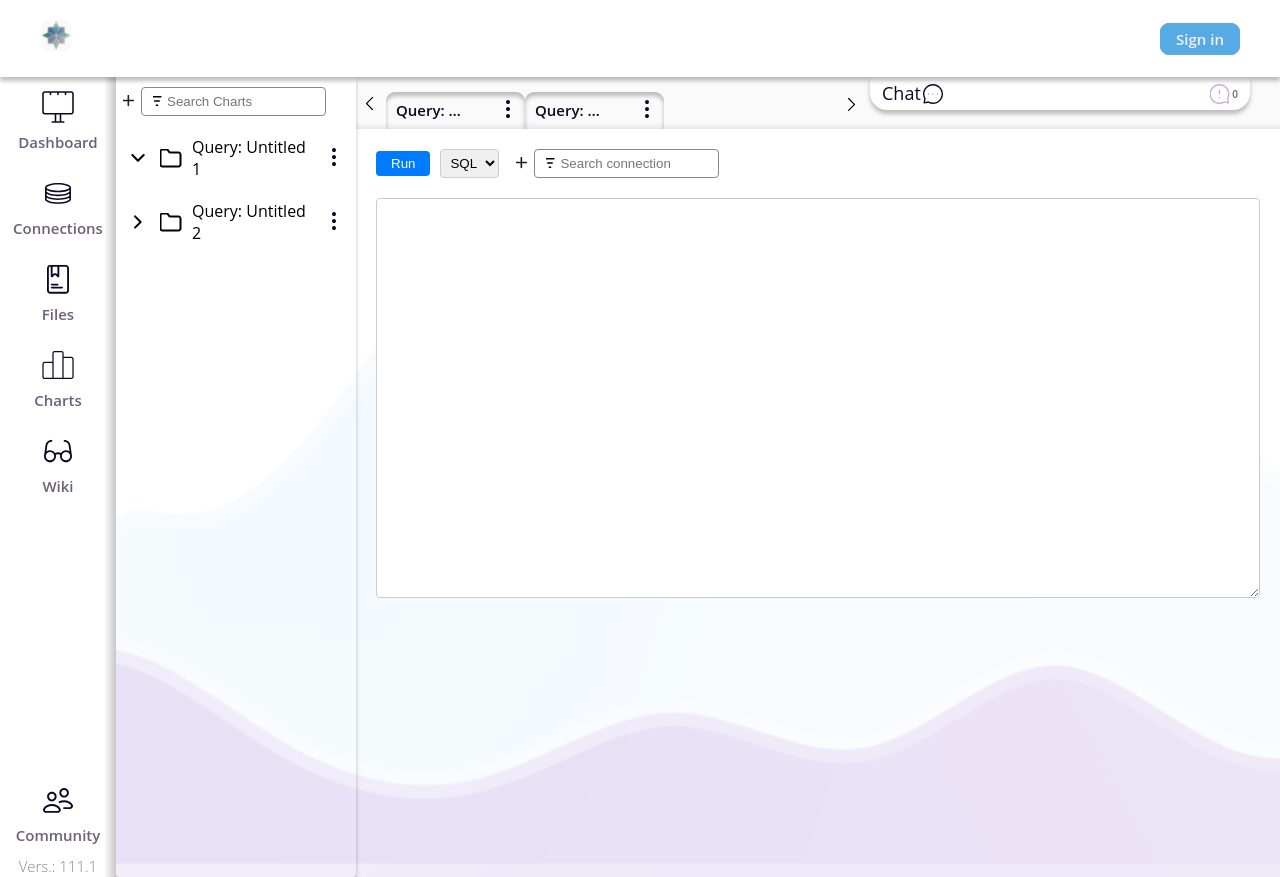
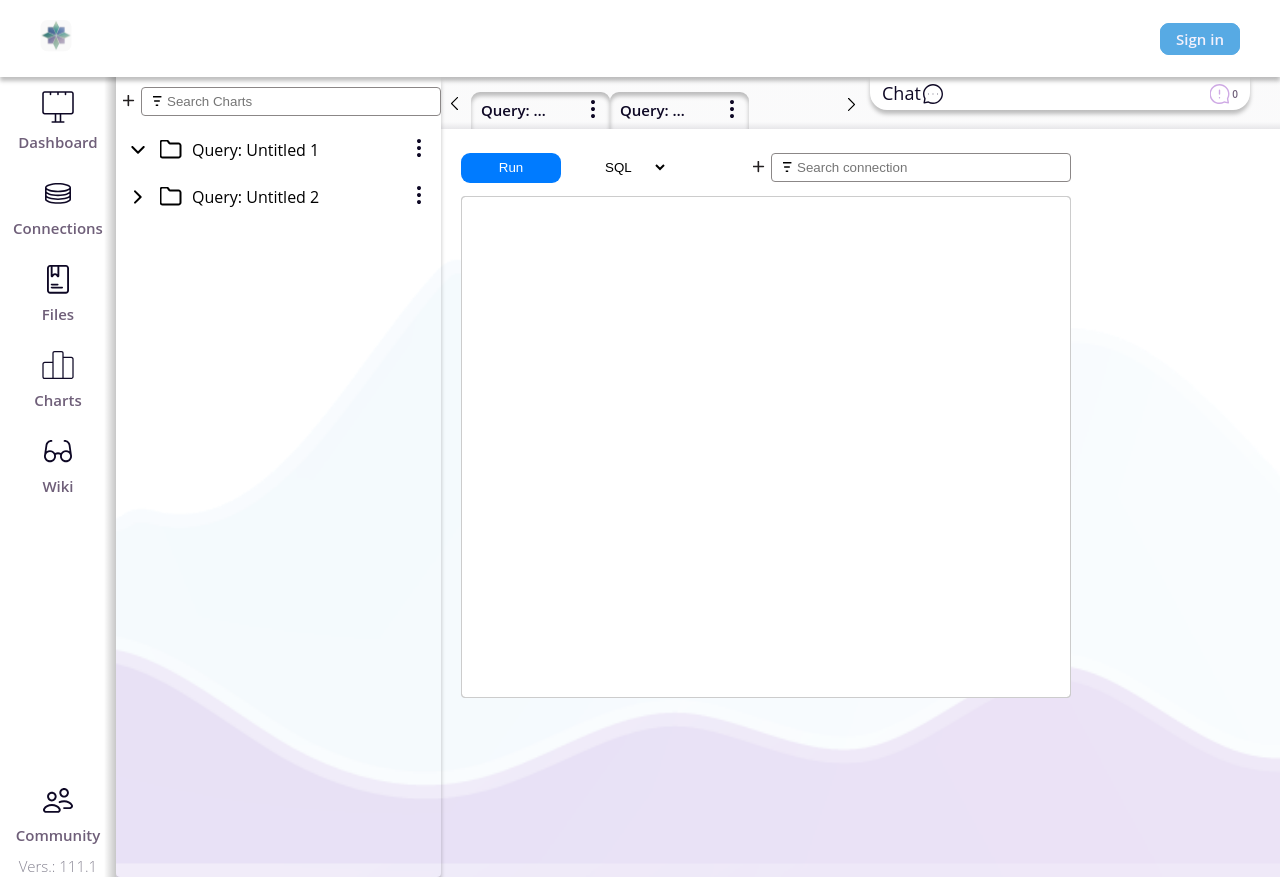
Before and after one commit to MamedovShuxrat/vord-project, a React (Create React App) app: page /charts in a window 1280 px wide. Built offline with nearby package versions, Linux system fonts and the light colour scheme; a web font is replaced by a local one.

Commit message:
tuned elements

```diff
--- a/src/components/Query/Query.jsx
+++ b/src/components/Query/Query.jsx
@@ -5,21 +5,29 @@ import queryStyles from "./query.module.scss";
 const Query = () => {
   const [queryText, setQueryText] = useState(""); // State for the text area
 
+  const getLineNumberedText = () => {
+    const lines = queryText.split("\n");
+    return lines.map((line, index) => `${index + 1}. ${line}`).join("\n");
+  };
+
   return (
     <div className={queryStyles.queryContainer}>
       <div className={queryStyles.tabsActions}>
-        <button className={queryStyles.runButton}>Run</button>
-        <select className={queryStyles.databaseSelect}>
-          <option value="sql">SQL</option>
-          {/* Add more options as necessary */}
-        </select>
+        <div className={queryStyles.actionsBlock}>
+          <button className={queryStyles.runButton}>Run</button>
+          <select className={queryStyles.databaseSelect}>
+            <option value="sql">SQL</option>
+            {/* Add more options as necessary */}
+          </select>
+        </div>
         <SearchBlock placeholder="Search connection" onSearch={() => {}} />
       </div>
 
-      {/* Поле для ввода текста SQL-запроса */}
+      {/* Поле для ввода текста SQL-запроса с порядковыми номерами строк */}
       <div className={queryStyles.queryEditor}>
+        <pre className={queryStyles.queryTextarea}>{getLineNumberedText()}</pre>
         <textarea
-          className={queryStyles.queryTextarea}
+          className={queryStyles.queryTextareaInput}
           value={queryText}
           onChange={(e) => setQueryText(e.target.value)}
           rows="20"
--- a/src/components/Query/query.module.scss
+++ b/src/components/Query/query.module.scss
@@ -2,40 +2,78 @@
   display: flex;
   flex-direction: column;
   padding: 20px;
+  max-width: 650px;
 }
 
 .tabsActions {
   display: flex;
   align-items: center;
-  gap: 10px;
+  justify-content: space-between;
   margin-bottom: 10px;
 }
 
+.actionsBlock {
+  display: flex;
+  align-items: center;
+  gap: 35px;
+}
+
 .runButton {
+  width: 100px;
+  height: 30px;
   background-color: #007bff;
   color: white;
   padding: 5px 15px;
   border: none;
-  border-radius: 4px;
+  border-radius: 9px;
   cursor: pointer;
 }
 
 .databaseSelect {
+  width: 72px;
+  height: 37px;
   padding: 5px;
-  border-radius: 4px;
-  border: 1px solid #ccc;
+  border: none;
+  background-color: transparent;
 }
 
 .queryEditor {
-  margin-top: 10px;
+  display: flex;
+  position: relative;
 }
 
 .queryTextarea {
-  width: 100%;
-  height: 400px; /* Задайте подходящую высоту */
+  font-family: monospace;
+  white-space: pre;
+  margin: 0;
   padding: 10px;
   border: 1px solid #ccc;
   border-radius: 4px;
-  resize: vertical;
-  overflow-y: auto;
+  background-color: white;
+  line-height: 24px;
+  position: absolute;
+  top: 0;
+  left: 0;
+  right: 0;
+  bottom: 0;
+  overflow: hidden;
+  color: transparent; /* Текст скрыт */
+  z-index: 1;
+  pointer-events: none;
 }
+
+.queryTextareaInput {
+  font-family: monospace;
+  padding: 10px;
+  border: 1px solid #ccc;
+  border-radius: 4px;
+  resize: none;
+  line-height: 24px;
+  width: 100%;
+  height: 100%;
+  background-color: transparent;
+  color: black;
+  z-index: 2;
+  position: relative;
+  background-color: transparent;
+}
--- a/src/components/SearchBlock/searchBlock.module.scss
+++ b/src/components/SearchBlock/searchBlock.module.scss
@@ -8,8 +8,8 @@
   border: 1px solid rgb(139, 135, 135);
   border-radius: 4px;
   background: rgba(217, 217, 217, 0);
-    width: 185px;
-    transition: all .3s ease-in-out;
+  width: 300px;
+  transition: all 0.3s ease-in-out;
   outline: none;
 
   &:hover {
@@ -30,7 +30,7 @@
   border: none;
   background: inherit;
   cursor: pointer;
-    transition: all .3s ease-in-out;
+  transition: all 0.3s ease-in-out;
 
   &:hover {
     transform: scale(1.1);
@@ -44,5 +44,4 @@
   background: inherit;
   cursor: pointer;
   border: none;
-
 }
--- a/src/pages/Charts/СhartsPage.jsx
+++ b/src/pages/Charts/СhartsPage.jsx
@@ -1,7 +1,7 @@
 import React, { useState } from "react";
 import SearchBlock from "../../components/SearchBlock/SearchBlock";
 import Chat from "../../components/Chat/Chat";
-import Query from "../../components/Query/Query"; // Импортируем компонент Query
+import Query from "../../components/Query/Query";
 import commonStyles from "../../assets/styles/commonStyles/common.module.scss";
 import useSearch from "../../components/utils/useSearch";
 import arrowSvg from "../../assets/images/icons/common/arrow.svg";
@@ -30,7 +30,7 @@ const ChartsPage = () => {
   ]);
 
   const { searchTerm, setSearchTerm } = useSearch();
-  const [activeTab, setActiveTab] = useState(foldersTab[0].id); // Отслеживаем активную вкладку
+  const [activeTab, setActiveTab] = useState(foldersTab[0].id);
 
   const handleFolderRotate = (id) => {
     setFoldersTab((prevTabs) =>
@@ -44,11 +44,27 @@ const ChartsPage = () => {
     setSearchTerm(term);
   };
 
+  const addNewTab = (name) => {
+    const newTab = {
+      id: uuid(),
+      name: name || `Query: Untitled ${foldersTab.length + 1}`,
+      icon: folder,
+      isOpen: true,
+      subfolder: []
+    };
+    setFoldersTab((prevTabs) => [...prevTabs, newTab]);
+    setActiveTab(newTab.id);
+  };
+
   return (
     <div className={commonStyles.sectionWrapper}>
       <div>
         <div className={commonStyles.searchBlock}>
-          <SearchBlock placeholder="Search Charts" onSearch={handleSearch} />
+          <SearchBlock
+            placeholder="Search Charts"
+            onSearch={handleSearch}
+            addNewTab={addNewTab}
+          />
           <div className={commonStyles.tabsWrapper}>
             <ul className={commonStyles.folderWrapper}>
               {foldersTab
```
Lines whose indentation alone changed are shown as unchanged.
